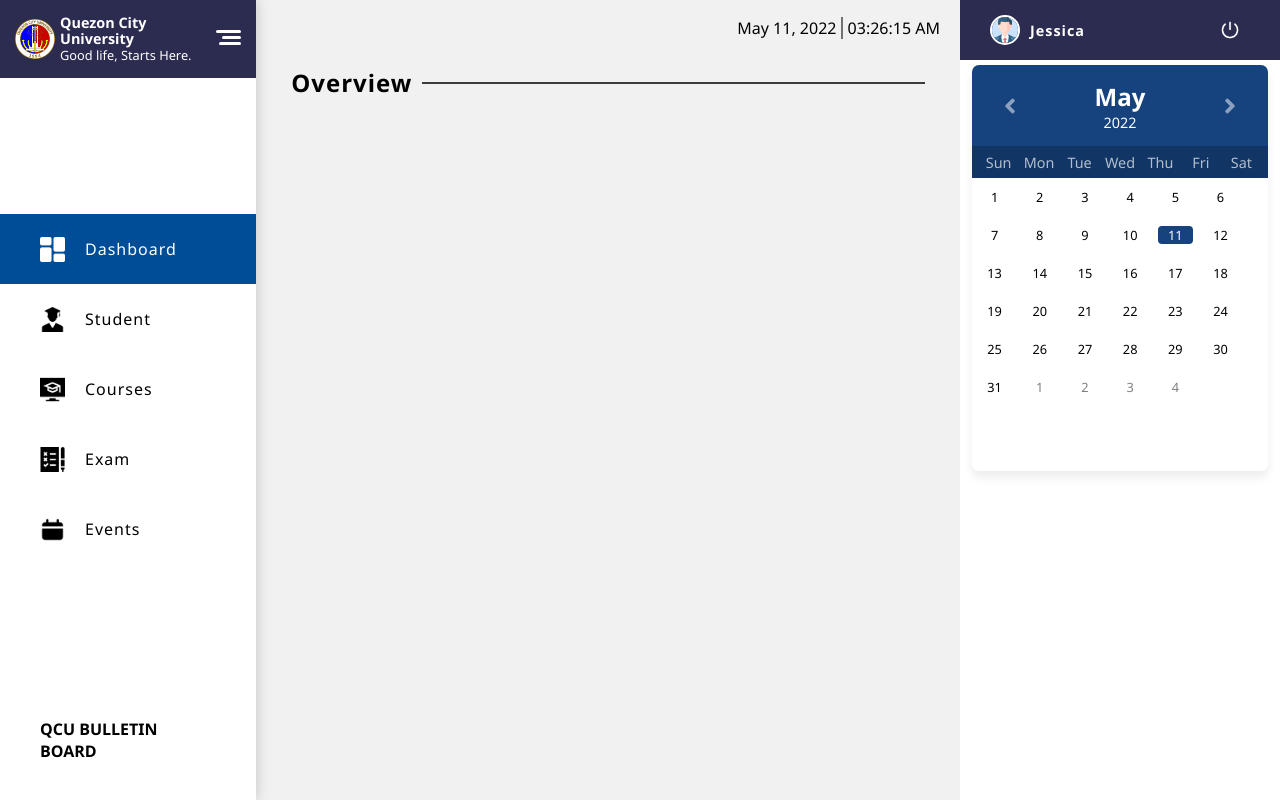
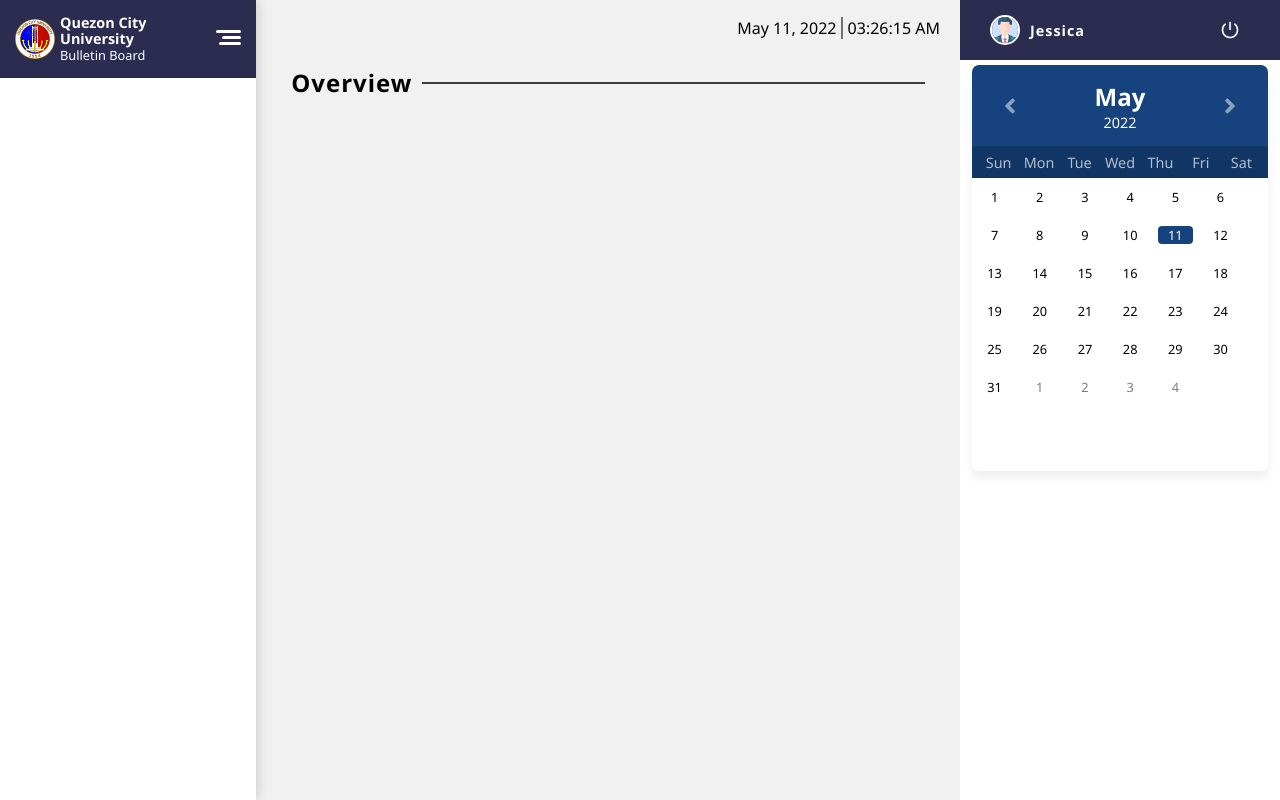
Before and after one commit to Mark-Bacabis/QCU-Bulletin-Board, a PHP site: page /admin/admin.php in a window 1280 px wide. Run offline with PHP 8.4, Linux system fonts and the light colour scheme; a stand-in replaces the project's code that opens the database connection; some libraries are stand-ins or nearby versions.

Commit message:
by bacabs

```diff
--- a/Styles/admin.css
+++ b/Styles/admin.css
@@ -235,25 +235,6 @@
 section.left-dashboard nav ul li a img{
    width: 25px;
    margin-right: 20px;
-}
-
-
-
-section.left-dashboard .left-footer{
-   display: flex;
-   align-items: center;
-   justify-self: center;
-   padding: 0 40px;
-   height: 15%;
-}
-section.left-dashboard .left-footer p{
-   text-transform: uppercase;
-   font-weight: 600;
-}
-
-section.left-dashboard .left-footer img{
-   width: 35px;
-   margin-right: 10px;
 }
 
 
--- a/admin/admin.php
+++ b/admin/admin.php
@@ -87,7 +87,7 @@
                <img src="../icon/qcu-logo.png" alt="">
                <div class="text">
                   <h3> Quezon City University </h3>
-                  <p> Good life, Starts Here.</p>
+                  <p> Bulletin Board </p>
                </div>
             </div>
             <div class="burger-icon" id="burger-icon">
@@ -103,50 +103,7 @@
             </div>
          </div>
 
-         <nav>
-            <div class="selected" id="selected">
 
-            </div>
-            <ul>
-               <li>
-                  <a id="link-dashboard">
-                     <img src="../icon/dashboard.png" class="dashboard-icon" > dashboard
-                  </a>
-               </li>
-               <li>
-                  <a id="link-student">
-                     <img src="../icon/student-with-graduation-cap.png" class="dashboard-icon" > Student
-                  </a>
-               </li>
-               <li>
-                  <a id="link-courses">
-                     <img src="../icon/online-education.png" class="dashboard-icon" > courses
-                  </a>
-               </li>
-               <li>
-                  <a id="link-exam">
-                     <img src="../icon/exam.png" class="dashboard-icon" > exam
-                  </a>
-               </li>
-               <!--<li>
-                  <a id="link-subject">
-                     <img src="../icon/book.png" class="dashboard-icon" > subject
-                  </a>
-               </li> -->
-               <li>
-                  <a id="link-events">
-                     <img src="../icon/calendar-silhouette.png" class="dashboard-icon" > events
-                  </a>
-               </li>
-
-            </ul>
-         </nav>
-
-
-         <div class="left-footer">
-
-            <p> QCU Bulletin Board </p>
-         </div>
       </section>
 
 
```
